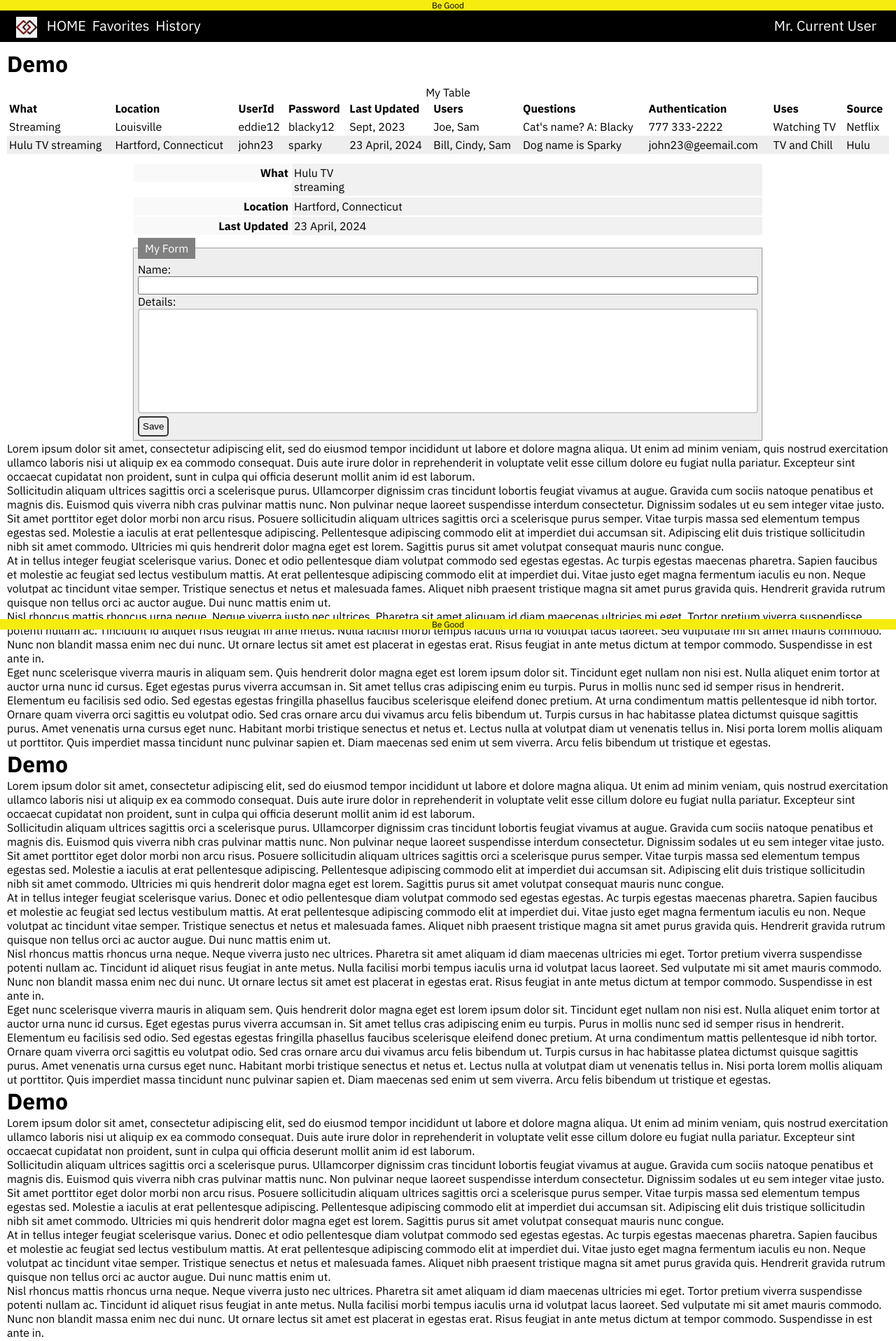
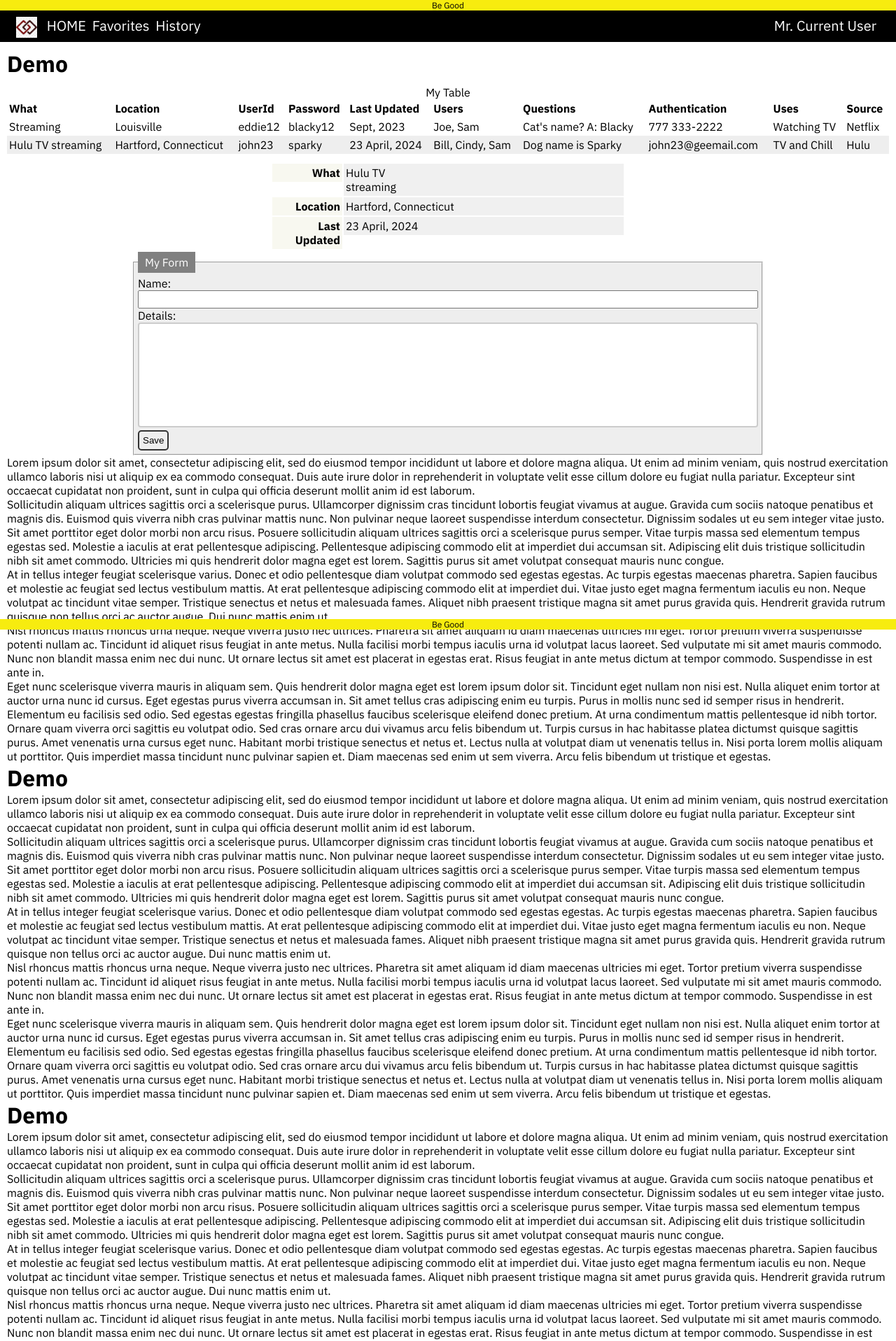
Before and after one commit to gothamgo/demo, a Jekyll site: the page built from index.html, in a window 1280 px wide. Shown: the top 1917 px of the page at 70% size. Built offline with Jekyll 4.4.1, drawn with Linux system fonts in a browser that asks for light colours.

Commit message:
Update show.html

```diff
--- a/_includes/show.html
+++ b/_includes/show.html
@@ -13,18 +13,18 @@
     margin: 1px;
     float: left;
     clear: left;
-    width: 14em;
+    width: 100px;
     font-weight: bold;
     text-align: right;
-    background-color: #F9F9F9;
+    background-color: #F8F8F0;
   }
 
   div.show-wrapper dl dd {
     padding: 3px;
     margin: 1px;
     float: left;
-    width: 42em;
-    background-color: #F1F1F1;
+    width: 400px;
+    background-color: #F0F0F0;
   }
 </style>
 
```
